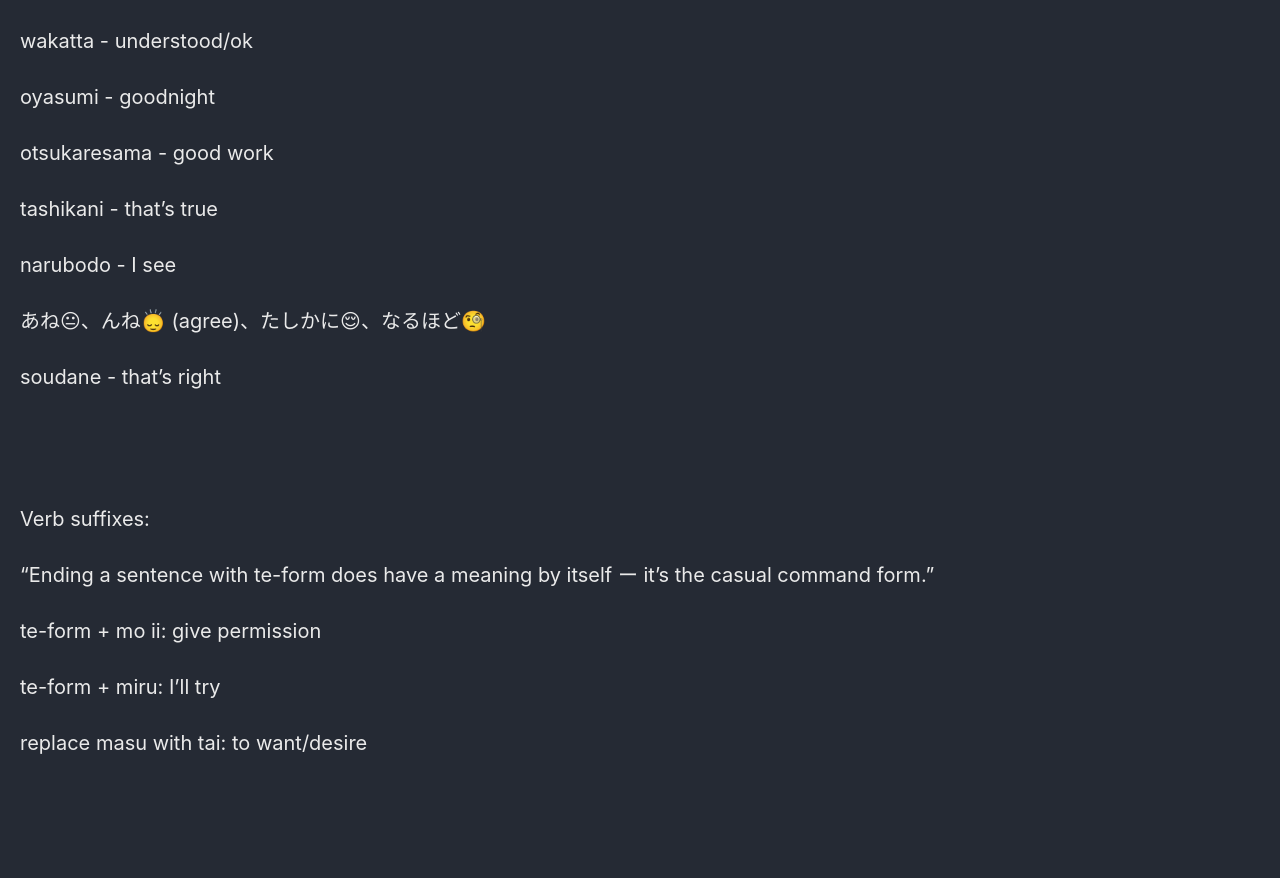
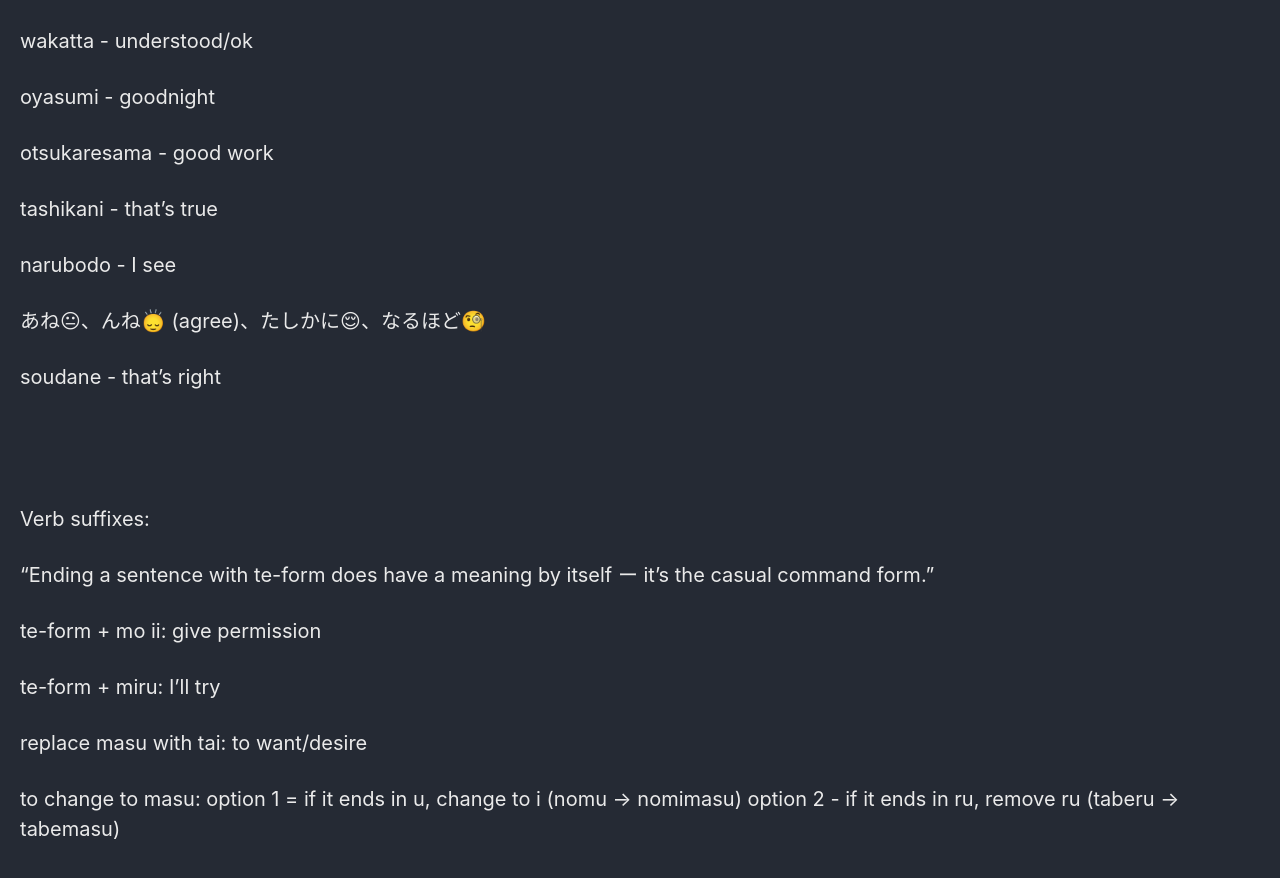
Before and after one commit to Connor-McCartney/Connor-McCartney.github.io, a Jekyll site: the page built from _pages/misc/japanese.md, in a window 1280 px wide and 900 px high, scrolled down 1139 px. Shown: the top 878 px of the window. Built offline with Jekyll 4.4.1, drawn with Linux system fonts in a browser that asks for light colours; cached includes are drawn as plain includes; our own code applies the rules of GitHub Pages for plain Markdown files; before the commit the page ends 1953 px from its top, so only the background shows below that.

Commit message:
Update japanese.md

```diff
--- a/_pages/misc/japanese.md
+++ b/_pages/misc/japanese.md
@@ -65,3 +65,5 @@ te-form + mo ii: give permission
 te-form + miru: I'll try
 
 replace masu with tai: to want/desire
+
+to change to masu: option 1 = if it ends in u, change to i (nomu -> nomimasu)   option 2 - if it ends in ru, remove ru (taberu -> tabemasu)
```
